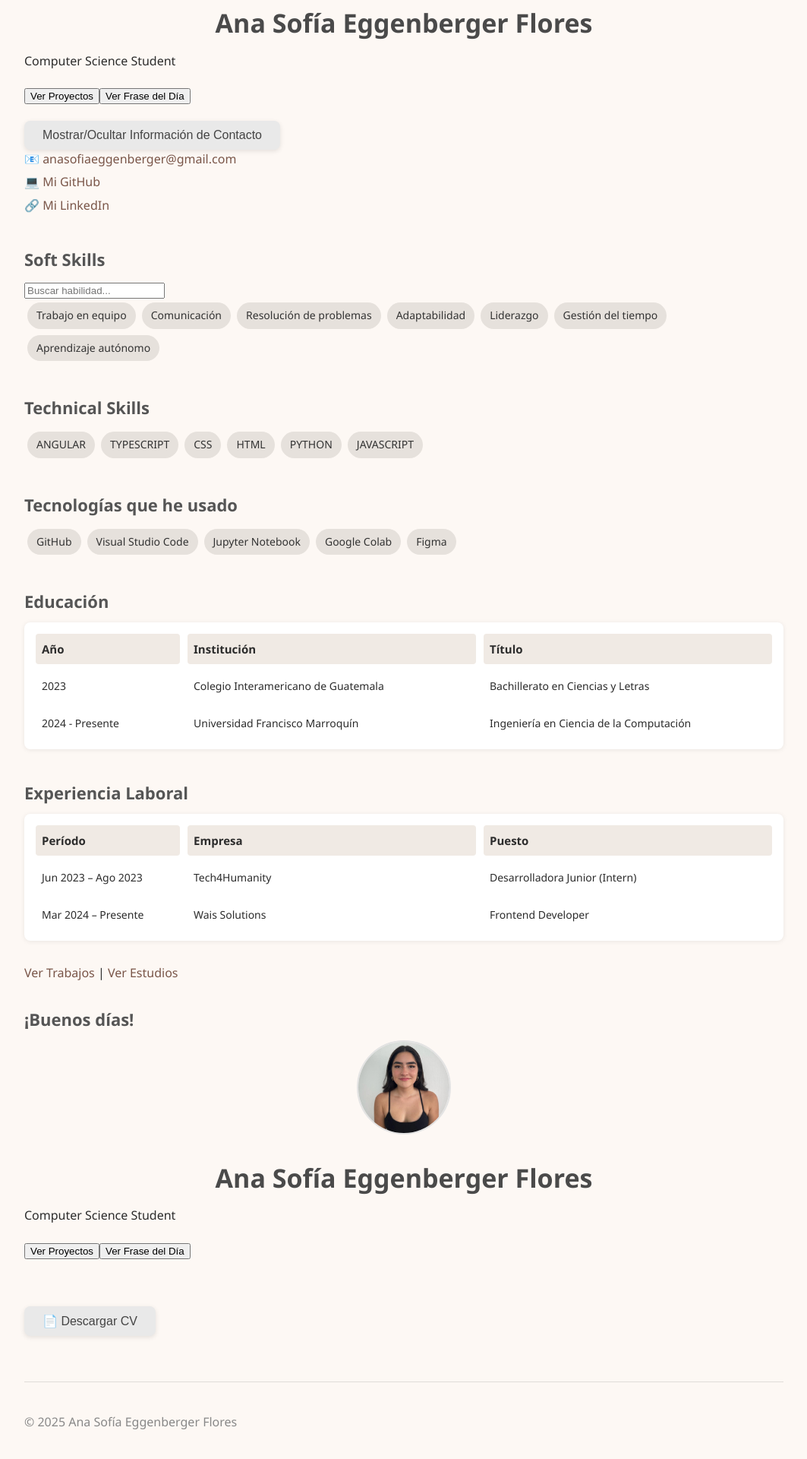
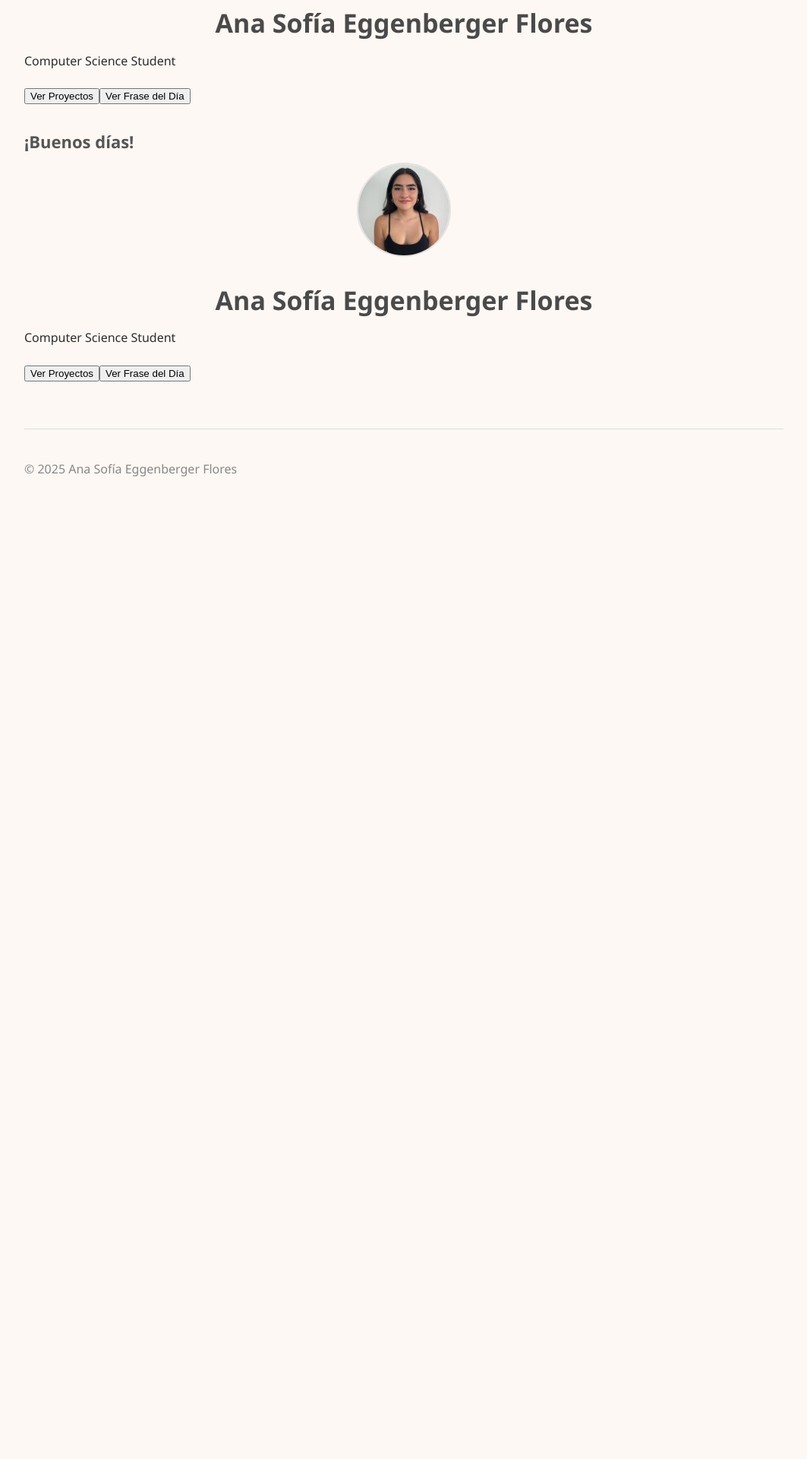
Before and after one commit to anasofiaeggenberger/Web-Development, an Angular app in the folder cv-angular/: page /about in a window 1280 px wide. Shown: the part 306-2226 px from the top of the page at 76% size, without its empty margins (108-1171 px from the left). After the commit the page ends 1036 px from the top, so only its background shows below. Built offline with nearby package versions, Linux system fonts and the light colour scheme.

Commit message:
eliminar renderizado duplicado y usar router-outlet para mostrar secciones

```diff
--- a/cv-angular/src/app/app-routing.module.ts
+++ b/cv-angular/src/app/app-routing.module.ts
@@ -11,8 +11,6 @@ import { ProgrammingQuoteComponent } from './components/programming-quote/progra
 const routes: Routes = [
   { path: 'about', component: HeaderComponent },
   { path: 'skills', component: SkillsComponent },
-  { path: 'projects', component: ProyectosComponent },
-  { path: 'quote', component: ProgrammingQuoteComponent },
   {
     path: 'experience',
     component: EducacionExperienciaComponent,
@@ -21,6 +19,8 @@ const routes: Routes = [
       { path: 'studies', component: StudiesComponent }
     ]
   },
+  { path: 'projects', component: ProyectosComponent },
+  { path: 'quote', component: ProgrammingQuoteComponent },
   { path: '', redirectTo: '/about', pathMatch: 'full' }
 ];
 
--- a/cv-angular/src/app/app.component.html
+++ b/cv-angular/src/app/app.component.html
@@ -1,7 +1,5 @@
 <app-header></app-header>
-<app-contacto></app-contacto>
-<app-skills></app-skills>
-<app-tecnologias></app-tecnologias>
-<app-educacion-experiencia></app-educacion-experiencia>
-<app-cv-boton></app-cv-boton>
+
+<router-outlet></router-outlet>
+
 <app-footer></app-footer>
```
